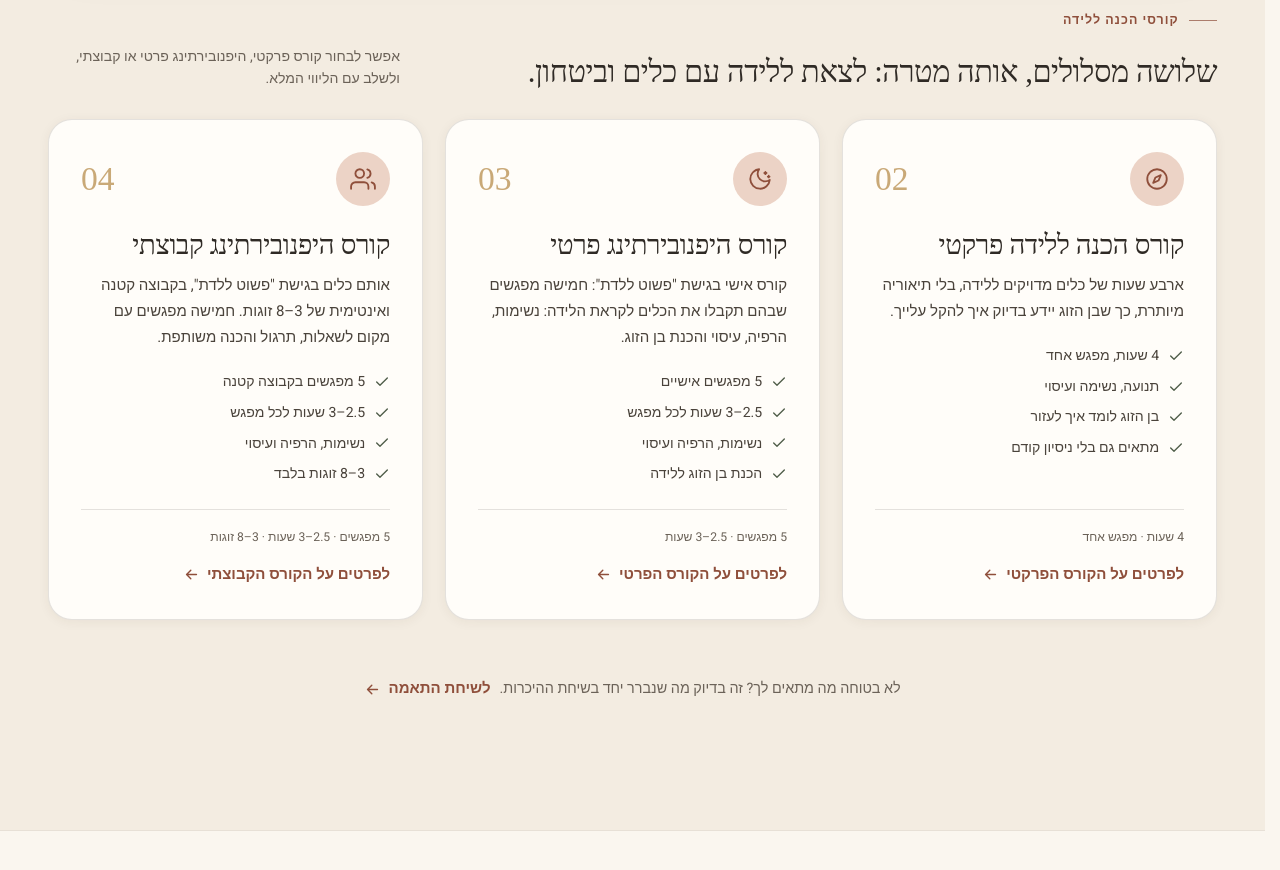
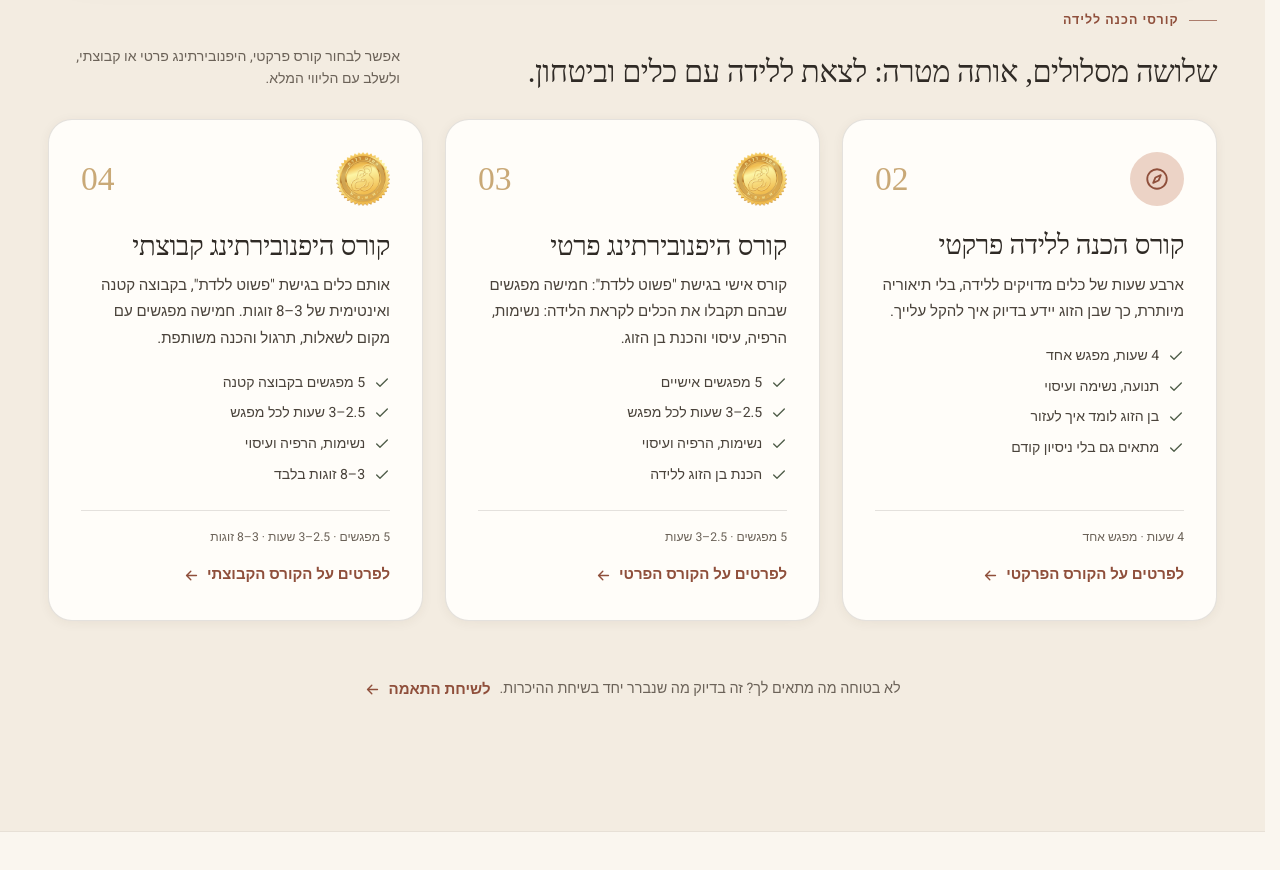
Before and after one commit to Douella/douella.com, a plain HTML site: page index.html in a window 1280 px wide. Shown: the part 3387-4257 px from the top of the page. Drawn offline with Linux system fonts and the light colour scheme; a web font is replaced by a local one.

Commit message:
Use gold seal for hypnobirthing courses

```diff
--- a/index.html
+++ b/index.html
@@ -313,9 +313,7 @@
 
           <article class="service-card" data-reveal style="--delay: .08s">
             <div class="service-top">
-              <span class="service-icon" aria-hidden="true">
-                <svg viewBox="0 0 24 24" fill="none" stroke="currentColor" stroke-width="1.7" stroke-linecap="round" stroke-linejoin="round"><path d="M21 12.8A9 9 0 1 1 11.2 3 7 7 0 0 0 21 12.8z"/><path d="M17 5.5v2M16 6.5h2"/><path d="M20 9v1.5M19.2 9.8h1.6"/></svg>
-              </span>
+              <img class="course-seal" src="assets/goldseal-hebrew.png" alt="חותם זהב של היפנובירתינג" width="300" height="300" loading="lazy" decoding="async">
               <span class="service-number" aria-hidden="true">03</span>
             </div>
             <h4>קורס היפנובירתינג פרטי</h4>
@@ -334,9 +332,7 @@
 
           <article class="service-card" data-reveal style="--delay: .16s">
             <div class="service-top">
-              <span class="service-icon" aria-hidden="true">
-                <svg viewBox="0 0 24 24" fill="none" stroke="currentColor" stroke-width="1.7" stroke-linecap="round" stroke-linejoin="round"><path d="M17 21v-2a4 4 0 0 0-4-4H5a4 4 0 0 0-4 4v2"/><circle cx="9" cy="7" r="4"/><path d="M23 21v-2a4 4 0 0 0-3-3.87"/><path d="M16 3.13a4 4 0 0 1 0 7.75"/></svg>
-              </span>
+              <img class="course-seal" src="assets/goldseal-hebrew.png" alt="חותם זהב של היפנובירתינג" width="300" height="300" loading="lazy" decoding="async">
               <span class="service-number" aria-hidden="true">04</span>
             </div>
             <h4>קורס היפנובירתינג קבוצתי</h4>
--- a/styles.css
+++ b/styles.css
@@ -1187,6 +1187,12 @@ h3 {
   block-size: 26px;
 }
 
+.course-seal {
+  inline-size: 54px;
+  block-size: auto;
+  flex: none;
+}
+
 .service-number {
   color: var(--gold);
   font-family: var(--font-display);
```
Also changed, not shown: assets/goldseal Hebrew.png (added), assets/goldseal-hebrew.png (added), 1 other file.
